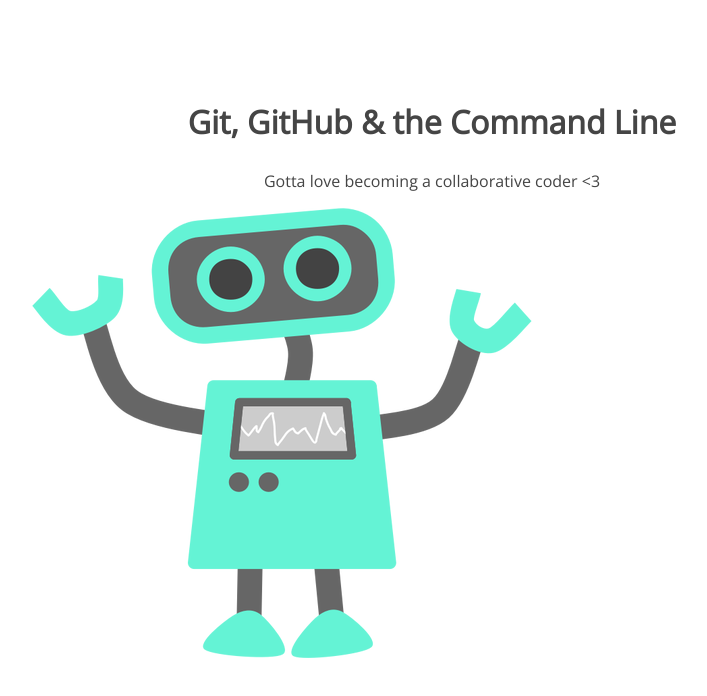
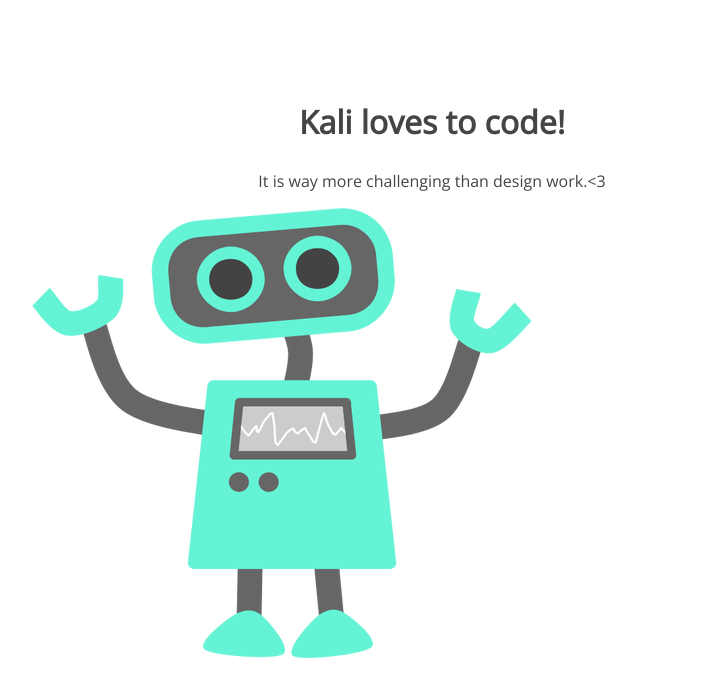
Before and after one commit to kalirogers/skillcrush-105, a plain HTML site: page index.html in a window 1280 px wide. Shown: the whole page, without its empty margins (208-915 px from the left). Drawn offline with nearby package versions, Linux system fonts and the light colour scheme.

Commit message:
changed text of header

```diff
--- a/index.html
+++ b/index.html
@@ -8,8 +8,8 @@
 </head>
 <body>
 	<section>
-		<h1>Git, GitHub & the Command Line</h1>
-		<p>Gotta love becoming a collaborative coder <3</p>
+		<h1>Kali loves to code!</h1>
+		<p>It is way more challenging than design work.<3</p>
 		<img src="img/happy-blue-robot.png">
 	</section>
 </body>
```
